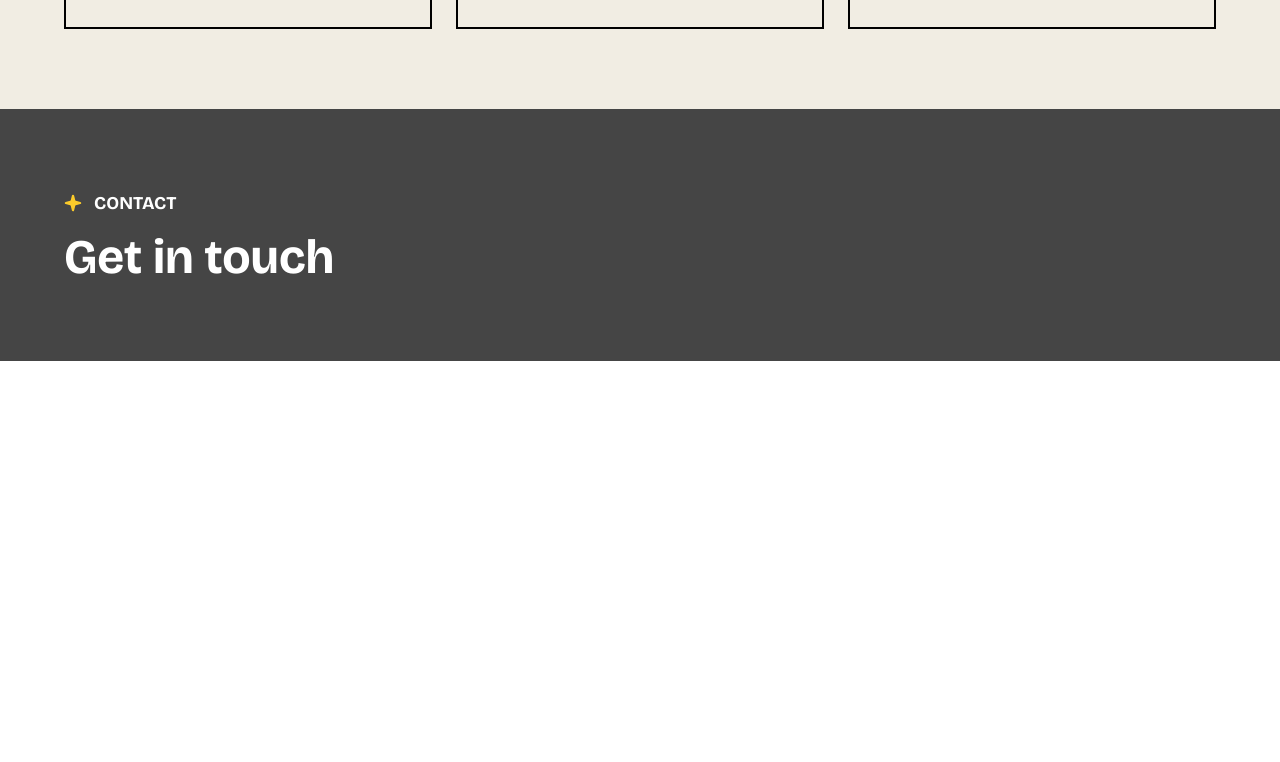
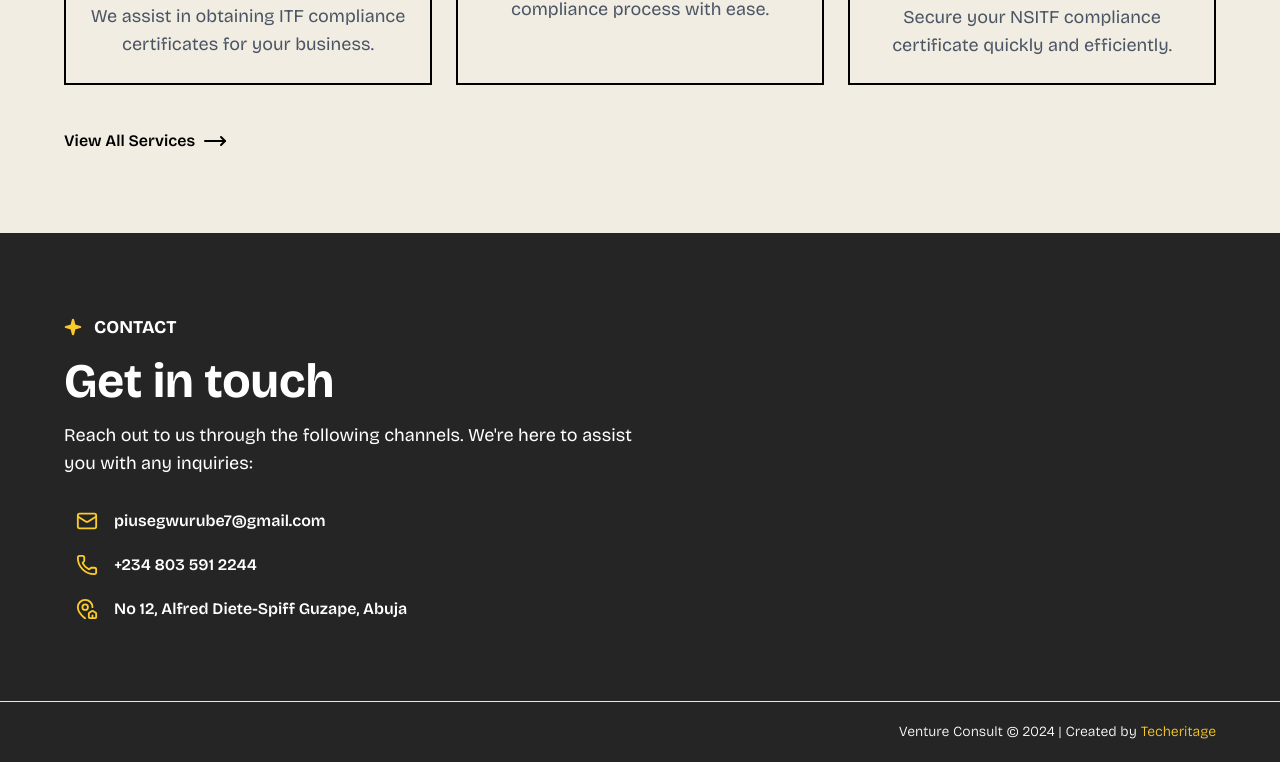
Before and after one commit to Techeritage/venture-consult, a Next.js app: page / in a window 1280 px wide. Shown: the part 2077-2839 px from the top of the page. Before the commit the page ends 2438 px from the top, so only its background shows below. Built offline with nearby package versions, Linux system fonts and the light colour scheme.

Commit message:
add contact section

```diff
--- a/components/About.jsx
+++ b/components/About.jsx
@@ -54,7 +54,7 @@ const About = () => {
       <h1 ref={headingRef} className="max-w-[80%]">
         Your Trusted Partner in Compliance & Tax Solutions
       </h1>
-      <p ref={textRef}>
+      <p ref={textRef} className="md:max-w-[75%]">
         Welcome to Venture Consult, a leading agency specializing in tax
         consultancy and compliance certification services. We are dedicated to
         helping businesses stay compliant, meet their regulatory obligations,
--- a/components/Contact.jsx
+++ b/components/Contact.jsx
@@ -1,14 +1,39 @@
+import { myContact } from "@/lib/constants";
 import { Sparkle } from "lucide-react";
-import React from "react";
 
 const Contact = () => {
+  const year = new Date().getFullYear();
   return (
-    <section className="sectionStyle text-white bg-primaryBg2">
-      <div className="flex items-center gap-3">
-        <Sparkle fill="#fbcb2b" color="#fbcb2b" size={18} />
-        <h2>CONTACT</h2>
+    <section className="sectionStyle text-white bg-primaryBg !pb-0 !px-0">
+      <div className="px-[3%] md:px-[5%]">
+        <div className="flex items-center gap-3">
+          <Sparkle fill="#fbcb2b" color="#fbcb2b" size={18} />
+          <h2>CONTACT</h2>
+        </div>
+        <h1 className="max-w-[80%] mt-4">Get in touch</h1>
+        <p className="mt-4 max-w-[80%] md:max-w-[50%] text-opacity-90">
+          Reach out to us through the following channels. We&apos;re here to
+          assist you with any inquiries:
+        </p>
+        <div className="pl-3 mt-8 grid gap-5 pb-20">
+          {myContact.map((cont) => (
+            <a
+              href={cont.link}
+              key={cont.title}
+              className="flex items-center gap-4 font-semibold w-fit"
+            >
+              <span>{cont.icon}</span>
+              <span>{cont.title}</span>
+            </a>
+          ))}
+        </div>
       </div>
-      <h1 className="max-w-[80%] mt-4">Get in touch</h1>
+      <div className="py-5 text-xs px-[3%] md:px-[5%] md:text-sm border-t font-light flex items-center justify-end">
+        Venture Consult &copy; {year} | Created by{" "}
+        <a href="tel:+2349136860915" className="text-lightBg pl-1">
+          Techeritage
+        </a>
+      </div>
     </section>
   );
 };
--- a/components/Services.jsx
+++ b/components/Services.jsx
@@ -3,8 +3,9 @@ import { useEffect, useRef } from "react";
 import { gsap } from "gsap";
 import { ScrollTrigger } from "gsap/ScrollTrigger";
 import { services } from "@/lib/constants";
-import { Sparkle } from "lucide-react";
+import { MoveRight, Sparkle } from "lucide-react";
 import Image from "next/image";
+import Link from "next/link";
 
 // Register ScrollTrigger
 gsap.registerPlugin(ScrollTrigger);
@@ -65,6 +66,9 @@ const Services = () => {
           </div>
         ))}
       </div>
+      <Link href="/services" className="flex items-center gap-2 pt-7 font-semibold">
+        View All Services <MoveRight />
+      </Link>
     </section>
   );
 };
--- a/lib/constants/index.js
+++ b/lib/constants/index.js
@@ -1,3 +1,5 @@
+import { Mail, MapPinHouse, Phone } from "lucide-react";
+
 export const slides = [
   {
     image: "/car1.webp",
@@ -66,3 +68,21 @@ export const services = [
       "Secure your NSITF compliance certificate quickly and efficiently.",
   },
 ];
+
+export const myContact = [
+  {
+    title: "piusegwurube7@gmail.com",
+    link: "mailto:piusegwurube7@gmail.com",
+    icon: <Mail color="#fbcb2b" size={22} />,
+  },
+  {
+    title: "+234 803 591 2244",
+    link: "tel:+2348035912244",
+    icon: <Phone color="#fbcb2b" size={22} />,
+  },
+  {
+    title: "No 12, Alfred Diete-Spiff Guzape, Abuja",
+    link: "https://www.google.com/maps/place/No+12,+Alfred+Diete-Spiff+Guzape,+Abuja",
+    icon: <MapPinHouse color="#fbcb2b" size={22} />,
+  },
+];
```
